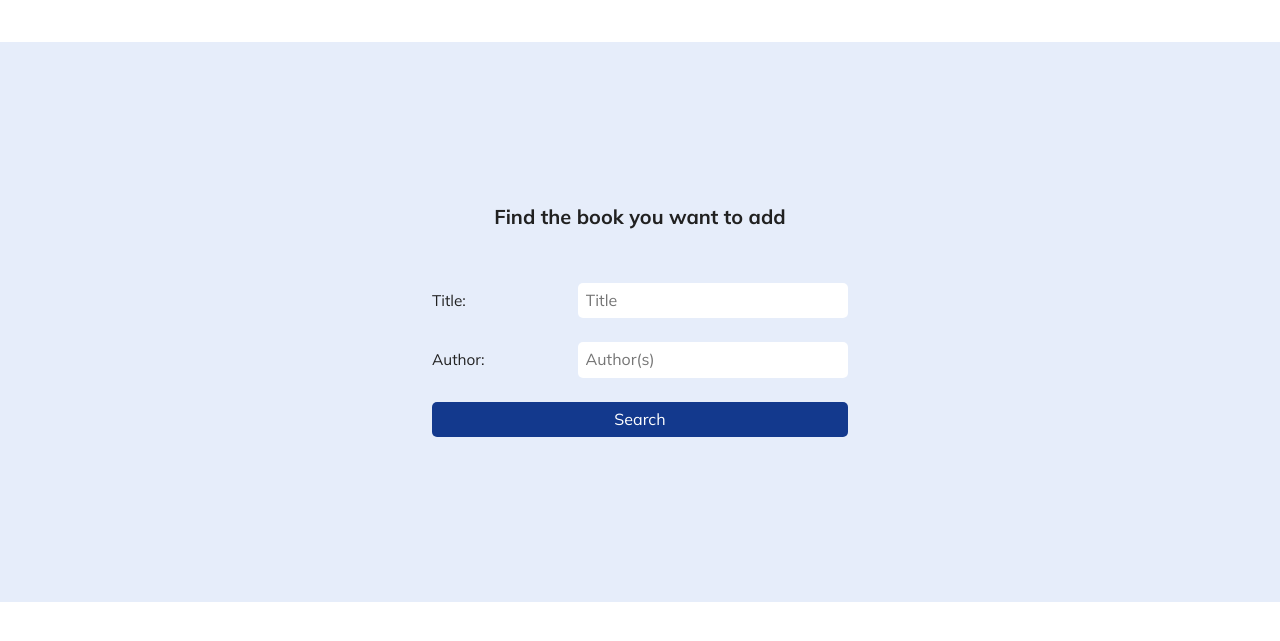
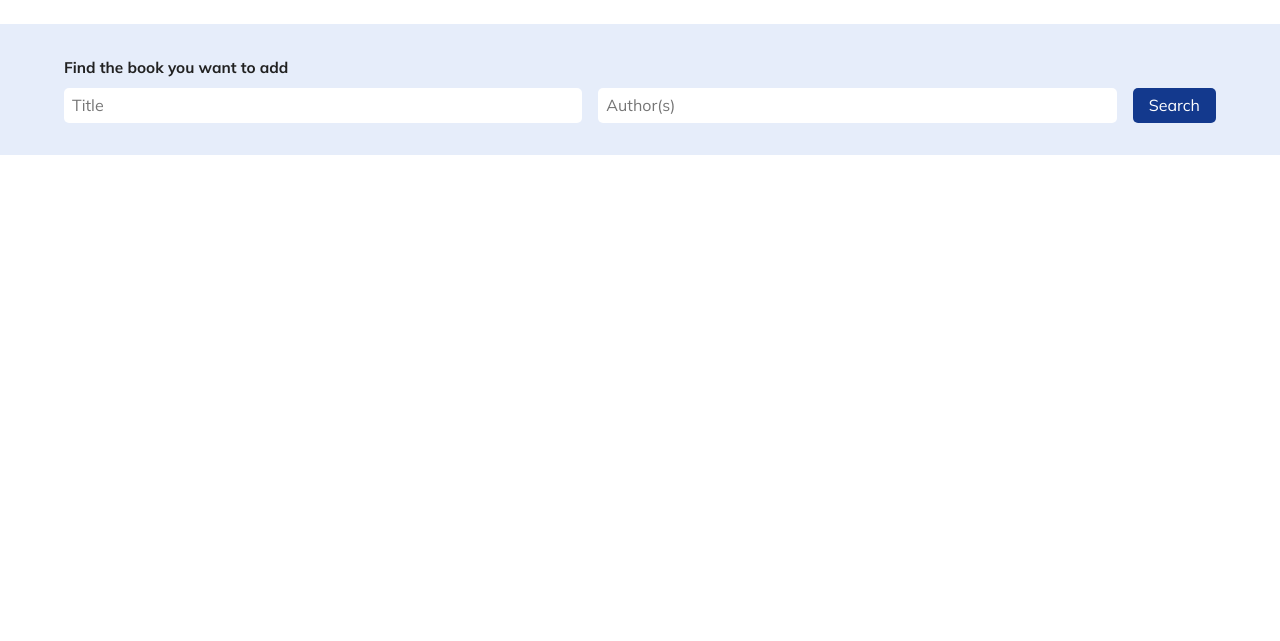
Before and after one commit to faustinacheng/book-exchange, a Flask app: page /add-books in a window 1280 px wide. Shown: the part 106-747 px from the top of the page. Run offline with Flask 2, Linux system fonts and the light colour scheme; some libraries are stand-ins or nearby versions.

Commit message:
Add layout for search bar

```diff
--- a/BookSwap/routes.py
+++ b/BookSwap/routes.py
@@ -96,6 +96,5 @@ def add_books():
             }
 
             search_data.append(entry)
-        print(request.form.get("author"))
 
     return render_template('add-books.html', form=form, search_data=search_data)
--- a/BookSwap/static/css/style.css
+++ b/BookSwap/static/css/style.css
@@ -50,6 +50,10 @@ h1, h2, h3 {
 
 h2, h3, p {
     margin-bottom: 1em;
+}
+
+h4 {
+    margin-bottom: 0.5em;
 }
 
 @media (min-width: 50em) {
@@ -191,7 +195,7 @@ li a {
 
 .container {
     margin-inline: auto;
-    width: min(90%, 70.5rem);
+    width: min(90%, 72rem);
 }
 
 .container--narrow {
@@ -257,6 +261,20 @@ li a {
     justify-content: center;
 }
 
+.full-width {
+    width: 100%;
+}
+
+.search-ribbon {
+    display: flex;
+    flex-direction: column;
+    width: 100%;
+    justify-content: center;
+    padding: 2rem 0;
+    margin-block: auto;
+    height: auto;
+}
+
 form {
     display: flex;
     flex-direction: column;
@@ -307,3 +325,30 @@ input {
 .form--narrow > * + * {
     margin-top: 1.5rem;
 }
+
+.form--search {
+    display: flex;
+    flex-direction: row;
+    width: 100%;
+}
+
+@media (min-width: 50em) {
+    .form--search > *:not(:nth-child(2)) {
+        margin-left: 1rem;
+    }
+}
+
+@media (max-width: 50em) {
+    .form--search {
+        flex-direction: column;
+    }
+
+    .form--search > *:not(:nth-child(2)) {
+        margin-top: 0.5rem;
+    }
+}
+
+.input--search {
+    flex: 1;
+    padding: 0.5em;
+}
--- a/BookSwap/templates/add-books.html
+++ b/BookSwap/templates/add-books.html
@@ -2,26 +2,18 @@
 
 {% block content %}
 
-<div class="main-ribbon bg-light">
-    <div class="container container--narrow">
-        <h2>Find the book you want to add</h2>
+<div class="search-ribbon bg-light">
+    <div class="container">
+        <h4>Find the book you want to add</h4>
 
-
-        <form method="POST" class="form--narrow">
+        <form method="POST" class="form--search">
             {{ form.hidden_tag() }}
 
-            <div class="form-row">
-                {{ form.title.label() }}
-                {{ form.title(class='input--narrow', placeholder='Title') }}
-            </div>
+            {{ form.title(class='input--search', placeholder='Title') }}
 
-            <div class="form-row">
-                {{ form.author.label() }}
-                {{ form.author(class='input--narrow', placeholder='Author(s)') }}
-            </div>
+            {{ form.author(class='input--search', placeholder='Author(s)') }}
 
             {{ form.submit(class="button-style") }}
-
         </form>
     </div>
 </div>
```
